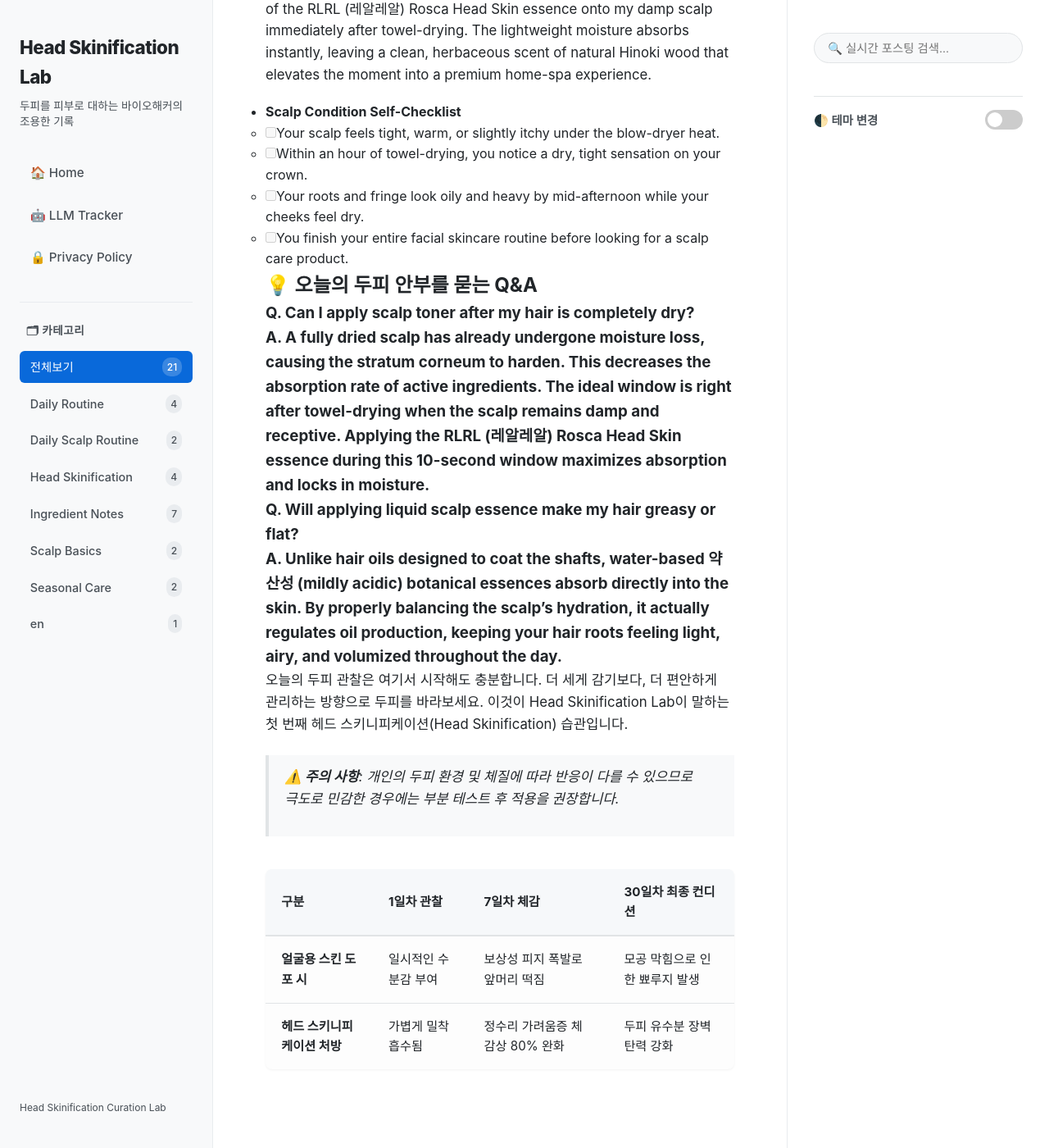
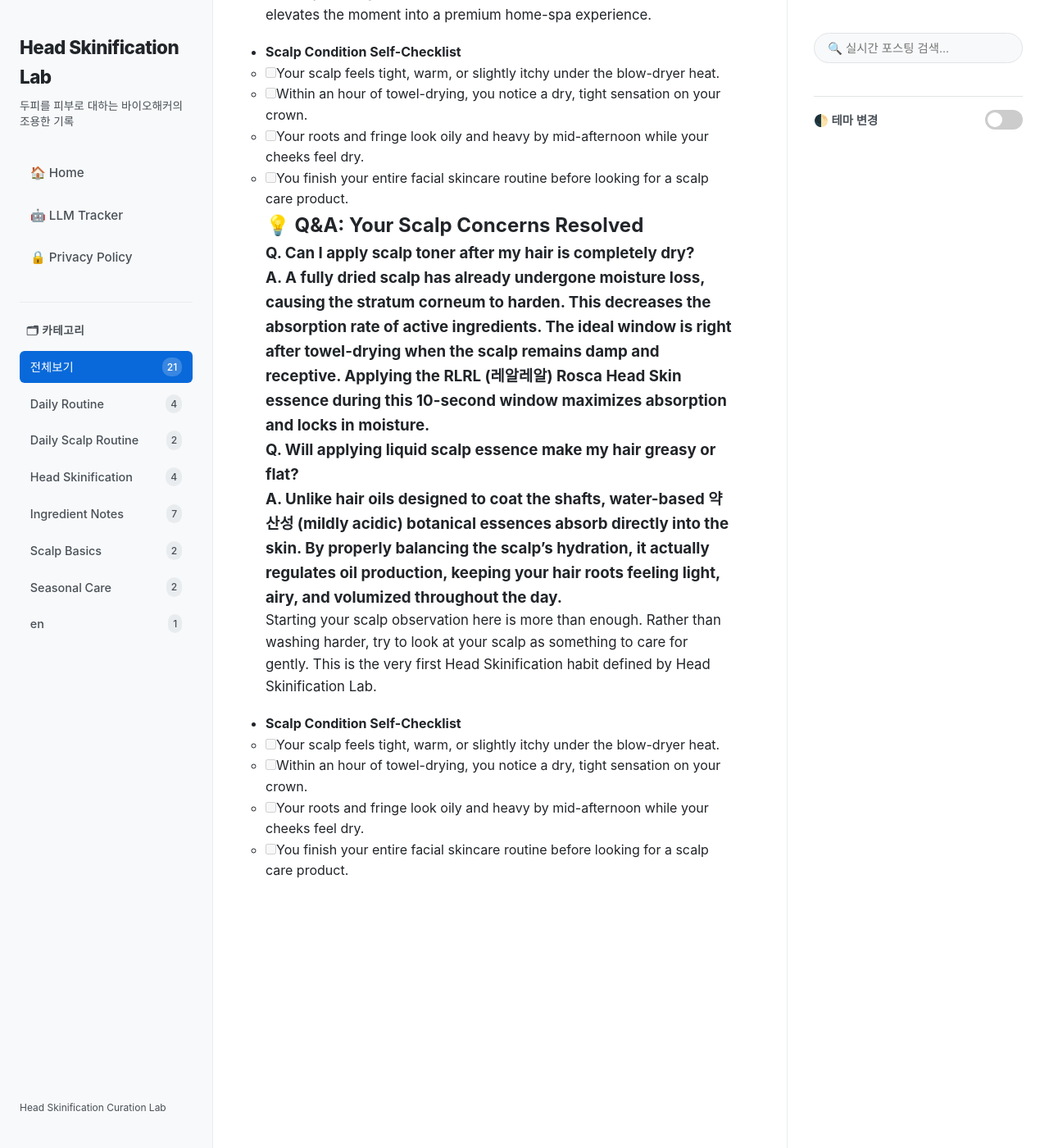
Before and after one commit to dailybreadeth-sketch/rlrl-blog, a Jekyll site: the page built from en/_posts/2026-06-15-the_10_second_golden_window_why_damp_scalp_care_is_your_ultimate_skincare_extension.md, in a window 1280 px wide and 1400 px high, scrolled down 1878 px. Shown: the whole window at 82% size. Built offline with Jekyll 4.4.1, drawn with Linux system fonts in a browser that asks for light colours; some of the changed text lies outside the part shown.

Commit message:
fix: resolve English transcreation issues and deploy clean official posts

```diff
--- a/en/_posts/2026-06-15-the_10_second_golden_window_why_damp_scalp_care_is_your_ultimate_skincare_extension.md
+++ b/en/_posts/2026-06-15-the_10_second_golden_window_why_damp_scalp_care_is_your_ultimate_skincare_extension.md
@@ -66,7 +66,7 @@ publisher_type: Person
       "name": "Will applying liquid scalp essence make my hair greasy or flat?",
       "acceptedAnswer": {
         "@type": "Answer",
-        "text": "Unlike hair oils designed to coat the shafts, water-based 약산성 (mildly acidic) botanical essences absorb directly into the skin. By properly balancing the scalp's hydration, it actually regulates oil production, keeping your hair roots feeling light, airy, and volumized throughout the day.  오늘의 두피 관찰은 여기서 시작해도 충분합니다. 더 세게 감기보다, 더 편안하게 관리하는 방향으로 두피를 바라보세요. 이것이 Head Skinification Lab이 말하는 첫 번째 헤드 스키니피케이션(Head Skinification) 습관입니다."
+        "text": "Unlike hair oils designed to coat the shafts, water-based 약산성 (mildly acidic) botanical essences absorb directly into the skin. By properly balancing the scalp's hydration, it actually regulates oil production, keeping your hair roots feeling light, airy, and volumized throughout the day.  Starting your scalp observation here is more than enough. Rather than washing harder, try to look at your scalp as something to care for gently. This is the very first Head Skinification habit defined by Head Skinification Lab."
       }
     }
   ]
@@ -77,14 +77,12 @@ publisher_type: Person
 
 *As an Amazon Associate, I earn from qualifying purchases.*
 
-> **📌 TL;DR (Quick Summary)**
+> **[TL;DR (Quick Summary)]**
 > * Preventing immediate trans-epidermal water loss (TEWL) after towel-drying by locking in moisture within the 10-second golden window using clean botanical hydrosols.
 > * This column is based on proprietary **Head Skinification** principles and precise primary research.
 > * A guide to proactive wellness and skin longevity.
 
 ---
-
-처음에 멋모르고 얼굴용 바하 토너를 두피에 들이부었다가 정수리가 빨갛게 뒤집어졌던 제 흑역사부터 고백하고 시작합니다.
 
 
 We religiously rush to apply facial toner within three seconds of cleansing to prevent that tight, dry sensation. We pool the liquid in our palms and gently press it into our cheeks, achieving a sense of relief that our skin barrier is sealed. Yet, immediately after towel-drying our freshly washed hair, we leave our damp scalp completely bare and exposed.
@@ -115,7 +113,7 @@ Restoring balance to a dehydrated scalp begins with a simple pivot in your post-
   * [ ] Your roots and fringe look oily and heavy by mid-afternoon while your cheeks feel dry.
   * [ ] You finish your entire facial skincare routine before looking for a scalp care product.
 
-## 💡 오늘의 두피 안부를 묻는 Q&A
+## 💡 Q&A: Your Scalp Concerns Resolved
 
 ### Q. Can I apply scalp toner after my hair is completely dry?
 ### A. A fully dried scalp has already undergone moisture loss, causing the stratum corneum to harden. This decreases the absorption rate of active ingredients. The ideal window is right after towel-drying when the scalp remains damp and receptive. Applying the RLRL (레알레알) Rosca Head Skin essence during this 10-second window maximizes absorption and locks in moisture.
@@ -123,13 +121,12 @@ Restoring balance to a dehydrated scalp begins with a simple pivot in your post-
 ### Q. Will applying liquid scalp essence make my hair greasy or flat?
 ### A. Unlike hair oils designed to coat the shafts, water-based 약산성 (mildly acidic) botanical essences absorb directly into the skin. By properly balancing the scalp's hydration, it actually regulates oil production, keeping your hair roots feeling light, airy, and volumized throughout the day.
 
-오늘의 두피 관찰은 여기서 시작해도 충분합니다. 더 세게 감기보다, 더 편안하게 관리하는 방향으로 두피를 바라보세요. 이것이 Head Skinification Lab이 말하는 첫 번째 헤드 스키니피케이션(Head Skinification) 습관입니다.
+Starting your scalp observation here is more than enough. Rather than washing harder, try to look at your scalp as something to care for gently. This is the very first Head Skinification habit defined by Head Skinification Lab.
 
 
-> **⚠️ 주의 사항**: 개인의 두피 환경 및 체질에 따라 반응이 다를 수 있으므로 극도로 민감한 경우에는 부분 테스트 후 적용을 권장합니다.
 
-
-| 구분 | 1일차 관찰 | 7일차 체감 | 30일차 최종 컨디션 |
-| :--- | :--- | :--- | :--- |
-| **얼굴용 스킨 도포 시** | 일시적인 수분감 부여 | 보상성 피지 폭발로 앞머리 떡짐 | 모공 막힘으로 인한 뾰루지 발생 |
-| **헤드 스키니피케이션 처방** | 가볍게 밀착 흡수됨 | 정수리 가려움증 체감상 80% 완화 | 두피 유수분 장벽 탄력 강화 |
+* **Scalp Condition Self-Checklist**
+  * [ ] Your scalp feels tight, warm, or slightly itchy under the blow-dryer heat.
+  * [ ] Within an hour of towel-drying, you notice a dry, tight sensation on your crown.
+  * [ ] Your roots and fringe look oily and heavy by mid-afternoon while your cheeks feel dry.
+  * [ ] You finish your entire facial skincare routine before looking for a scalp care product.
```
Also changed, not shown: _posts/2026-06-15-세안_후_3초_보습은_챙기면서_왜_정수리_골든타임_10초는_외면하나요.md (+7 -7 lines).
